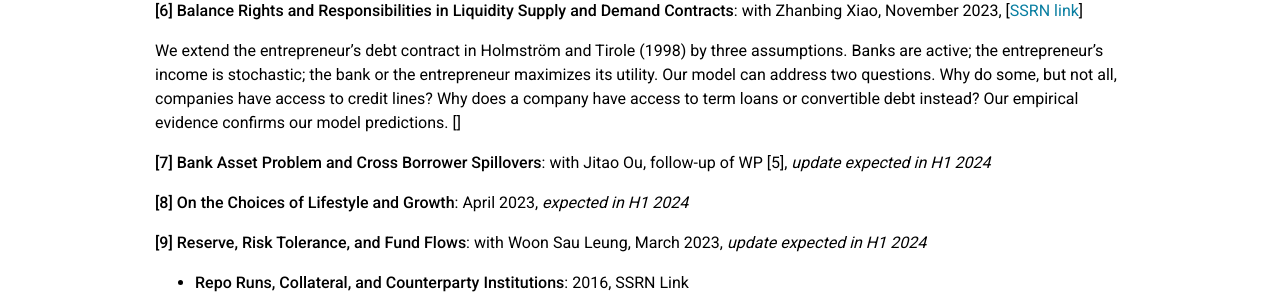
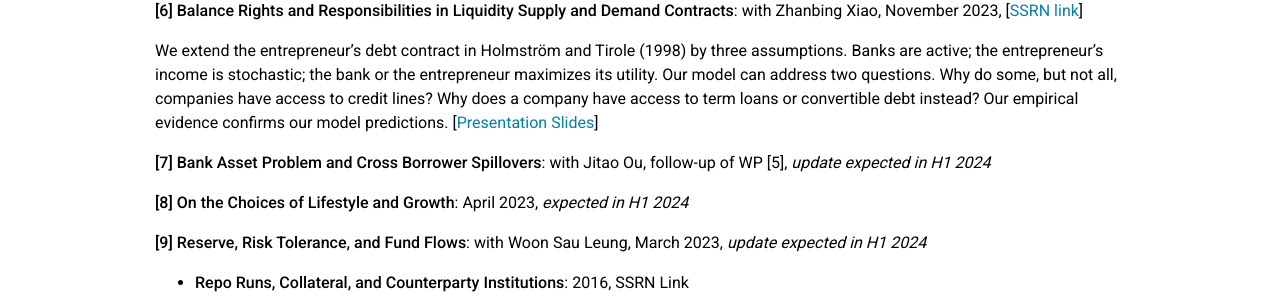
Before and after one commit to johnchu2022/website, a Jekyll site: the page built from _pages/research.md, in a window 1280 px wide and 1064 px high. Shown: the part 681-978 px from the top of the window. Built offline with Jekyll 4.4.1, drawn with Linux system fonts in a browser that asks for light colours; a style sheet for code colours, icons or effects is not loaded.

Commit message:
Update Pages “research”

```diff
--- a/_pages/research.md
+++ b/_pages/research.md
@@ -23,7 +23,7 @@
 
 **\[6] B﻿alance Rights and Responsibilities in Liquidity Supply and Demand Contracts**: with Zhanbing Xiao, November 2023, [](https://papers.ssrn.com/sol3/papers.cfm?abstract_id=4649372)[[SSRN link](https://papers.ssrn.com/sol3/papers.cfm?abstract_id=4649372)]
 
-We extend the entrepreneur’s debt contract in Holmström and Tirole (1998) by three assumptions. Banks are active; the entrepreneur’s income is stochastic; the bank or the entrepreneur maximizes its utility. Our model can address two questions. Why do some, but not all, companies have access to credit lines? Why does a company have access to term loans or convertible debt instead? Our empirical evidence confirms our model predictions. [[](https://www.dropbox.com/scl/fi/0crnqwd8scjkqyjh0krw4/Pro_LC_pres.pdf?rlkey=nqm1pe968v72o99d2yt6uatw8&dl=0)]
+We extend the entrepreneur’s debt contract in Holmström and Tirole (1998) by three assumptions. Banks are active; the entrepreneur’s income is stochastic; the bank or the entrepreneur maximizes its utility. Our model can address two questions. Why do some, but not all, companies have access to credit lines? Why does a company have access to term loans or convertible debt instead? Our empirical evidence confirms our model predictions. [[Presentation Slides](https://www.dropbox.com/scl/fi/0crnqwd8scjkqyjh0krw4/Pro_LC_pres.pdf?rlkey=nqm1pe968v72o99d2yt6uatw8&dl=0)[](https://www.dropbox.com/scl/fi/0crnqwd8scjkqyjh0krw4/Pro_LC_pres.pdf?rlkey=nqm1pe968v72o99d2yt6uatw8&dl=0)]
 
 **\[7] B﻿ank Asset Problem and Cross Borrower Spillovers**: with Jitao Ou, follow-up of WP \[5], *update expected  in H1 2024*
 
```
